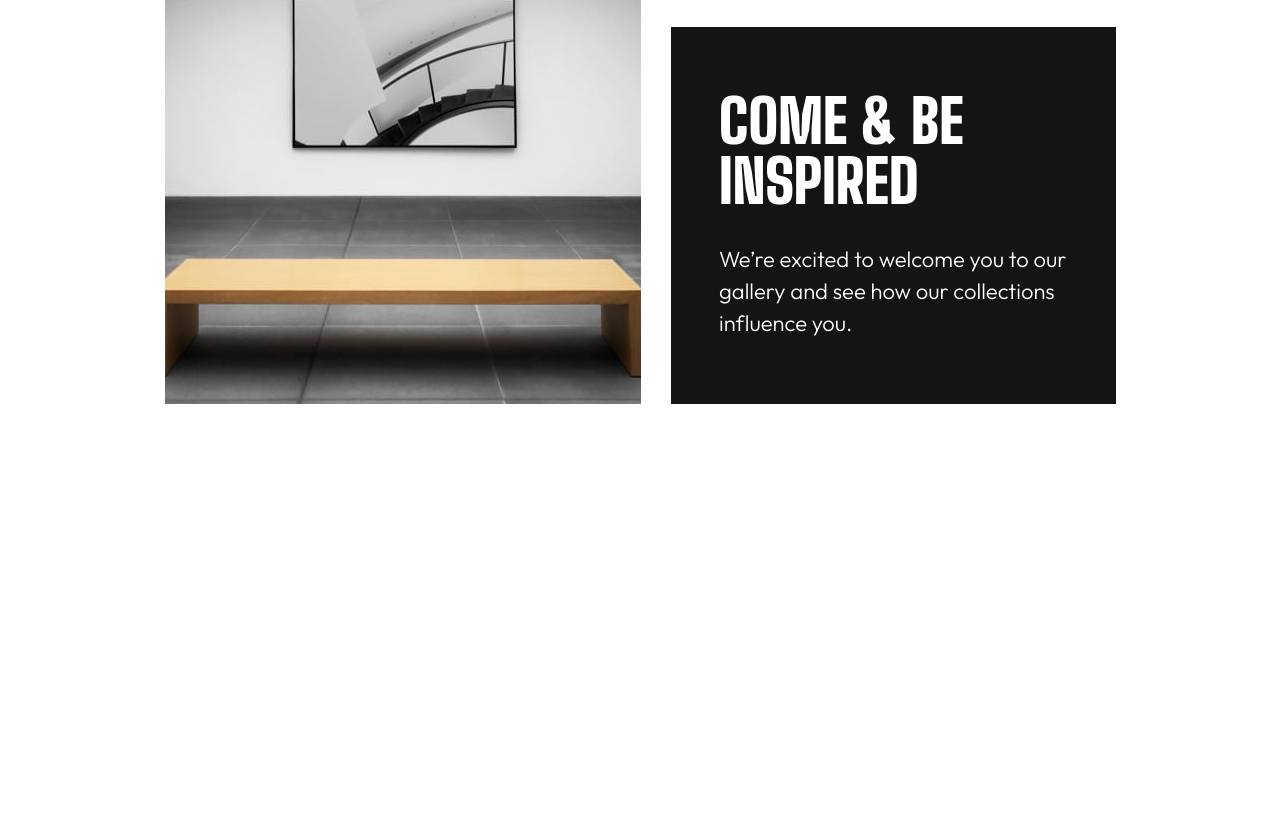
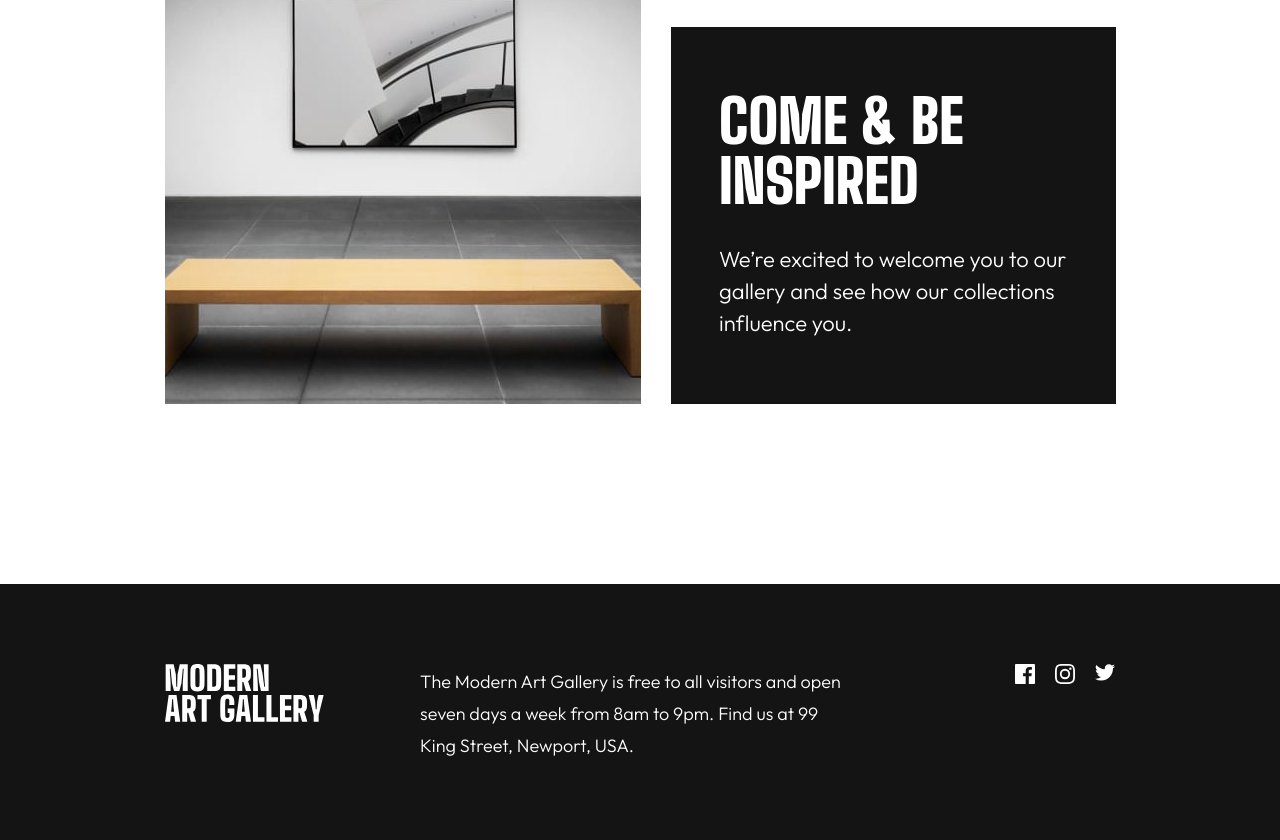
Before and after one commit to GrzywN/art-gallery-website, a website built with Parcel: page src/index.html in a window 1280 px wide. Shown: the part 1726-2566 px from the top of the page. Before the commit the page ends 2310 px from the top, so only its background shows below. Built offline with nearby package versions, Linux system fonts and the light colour scheme.

Commit message:
add footer for all screen sizes, first site completed

```diff
--- a/src/index.html
+++ b/src/index.html
@@ -83,10 +83,51 @@
         </div>
       </div>
     </main>
+    <footer class="footer footer--dark">
+      <div class="footer__container">
+        <img
+          src="./assets/logo-light.svg"
+          alt="Modern Art Gallery"
+          class="footer__logo"
+          loading="lazy"
+          width="110"
+        />
+        <p class="footer__paragraph">
+          <small>
+            The Modern Art Gallery is free to all visitors and open seven days a week from 8am to
+            9pm. Find us at 99 King Street, Newport, USA.
+          </small>
+        </p>
+        <ul class="footer__socials">
+          <li class="footer__socials-item"
+            ><a href="#" class="footer__socials-link"
+              ><img
+                src="./assets/icon-facebook.svg"
+                alt="Facebook"
+                class="footer__socials-image"
+                loading="lazy"
+                width="20" /></a
+          ></li>
+          <li class="footer__socials-item"
+            ><a href="#" class="footer__socials-link"
+              ><img
+                src="./assets/icon-instagram.svg"
+                alt="Instagram"
+                class="footer__socials-image"
+                loading="lazy"
+                width="20" /></a
+          ></li>
+          <li class="footer__socials-item"
+            ><a href="#" class="footer__socials-link"
+              ><img
+                src="./assets/icon-twitter.svg"
+                alt="Twitter"
+                class="footer__socials-image"
+                loading="lazy"
+                width="20" /></a
+          ></li>
+        </ul>
+      </div>
+    </footer>
   </body>
 </html>
-<!--
-  Modern Art Gallery
-
-  The Modern Art Gallery is free to all visitors and open seven days a week
-  from 8am to 9pm. Find us at 99 King Street, Newport, USA. -->
--- a/src/styles/base/_typography.scss
+++ b/src/styles/base/_typography.scss
@@ -62,6 +62,19 @@ p {
   }
 }
 
+p small {
+  font-weight: 300;
+  letter-spacing: 0;
+
+  font-size: 16px;
+  line-height: 26px;
+
+  @include media('>=large') {
+    font-size: 1.125rem;
+    line-height: 1.75rem;
+  }
+}
+
 button {
   font-family: $font-cursive;
   text-transform: uppercase;
--- a/src/styles/layout/_footer.scss
+++ b/src/styles/layout/_footer.scss
@@ -0,0 +1,79 @@
+.footer {
+  display: grid;
+  place-items: center;
+
+  padding-left: 2rem;
+  padding-right: 2rem;
+  padding-top: 3rem;
+  padding-bottom: 3rem;
+
+  &__container {
+    display: flex;
+    flex-direction: column;
+    justify-content: space-between;
+
+    gap: 2.375rem;
+  }
+
+  &__socials {
+    list-style: none;
+
+    display: flex;
+    gap: 1.25rem;
+  }
+
+  &__socials-image {
+    &:hover {
+      transform: scale(2);
+    }
+
+    @extend %transition;
+  }
+
+  @include media('>=medium') {
+    padding-left: 2.5rem;
+    padding-right: 2.5rem;
+    padding-top: 3.5rem;
+    padding-bottom: 3.5rem;
+
+    &__container {
+      flex-direction: row;
+    }
+
+    &__logo {
+      width: 6.875rem;
+      height: min-content;
+    }
+
+    &__socials-image {
+      width: 1.25rem;
+      height: min-content;
+    }
+
+    &__paragraph {
+      max-width: 17.5625rem;
+      margin-right: 2.125rem;
+    }
+  }
+
+  @include media('>=large') {
+    padding-left: 10.3125rem;
+    padding-right: 10.3125rem;
+    padding-top: 5rem;
+    padding-bottom: 5rem;
+
+    &__container {
+      width: min(68.75rem, 100%);
+    }
+
+    &__logo {
+      width: 10rem;
+      height: min-content;
+    }
+
+    &__paragraph {
+      max-width: 26.875rem;
+      margin-right: 4.375rem;
+    }
+  }
+}
--- a/src/styles/themes/_default.scss
+++ b/src/styles/themes/_default.scss
@@ -51,3 +51,8 @@
     }
   }
 }
+
+.footer--dark {
+  background-color: $color-almost-black;
+  color: $color-white;
+}
```
